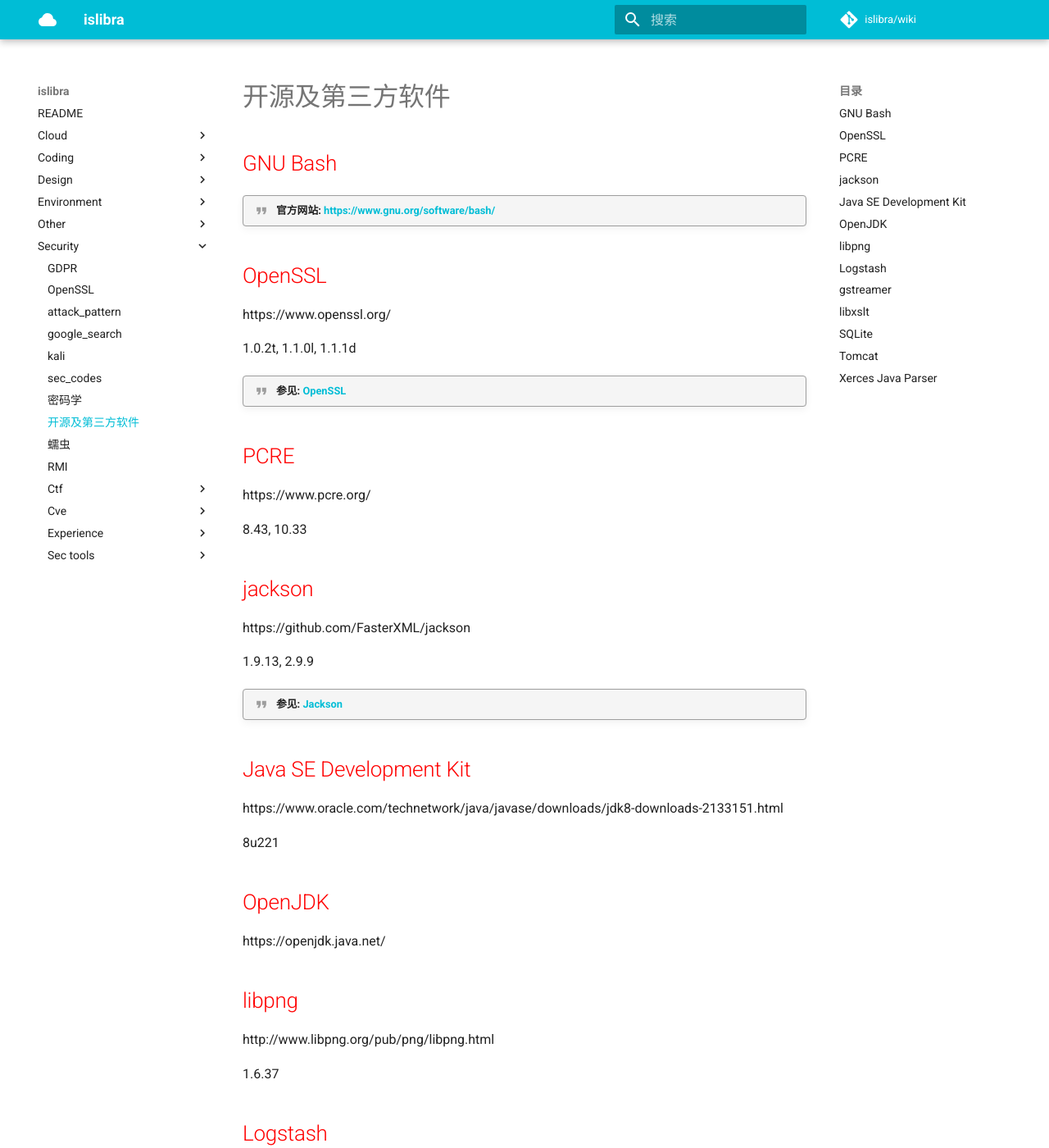
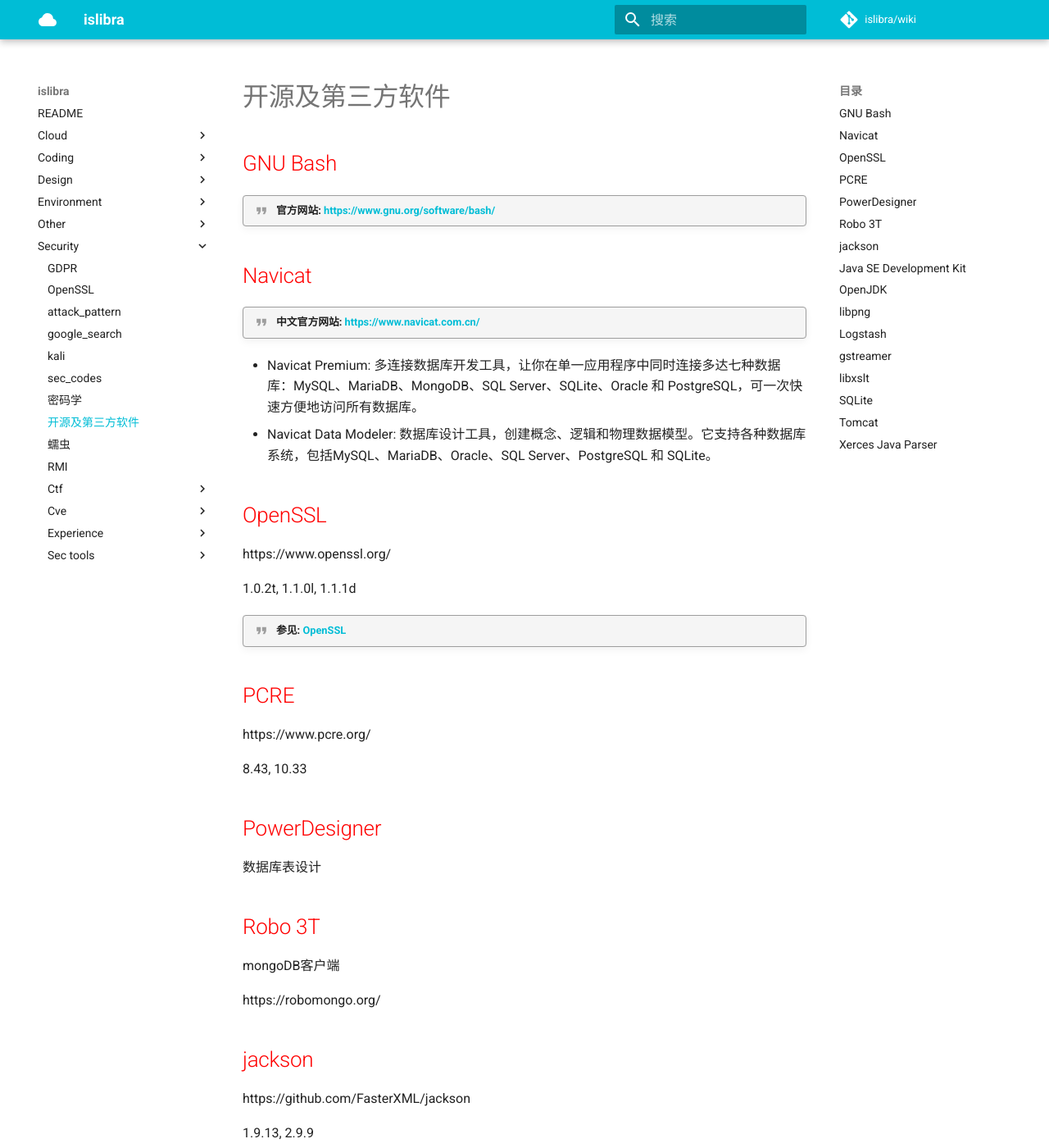
Before and after one commit to islibra/wiki, an MkDocs documentation site: the page built from docs/security/开源及第三方软件.md, in a window 1280 px wide and 1400 px high. Shown: the whole window at 82% size. Built offline with MkDocs 1.6.1 and Material for MkDocs 9.7.7, drawn with Linux system fonts in a browser that asks for light colours; comment, search, counter and statistics services are not loaded.

Commit message:
Update 开源及第三方软件.md

```diff
--- a/docs/security/开源及第三方软件.md
+++ b/docs/security/开源及第三方软件.md
@@ -3,6 +3,14 @@
 ## GNU Bash
 
 !!! quote "官方网站: <https://www.gnu.org/software/bash/>"
+
+## Navicat
+
+!!! quote "中文官方网站: <https://www.navicat.com.cn/>"
+
+- Navicat Premium: 多连接数据库开发工具，让你在单一应用程序中同时连接多达七种数据库：MySQL、MariaDB、MongoDB、SQL Server、SQLite、Oracle 和 PostgreSQL，可一次快速方便地访问所有数据库。
+- Navicat Data Modeler: 数据库设计工具，创建概念、逻辑和物理数据模型。它支持各种数据库系统，包括MySQL、MariaDB、Oracle、SQL Server、PostgreSQL 和 SQLite。
+
 
 ## OpenSSL
 
@@ -17,6 +25,16 @@ https://www.openssl.org/
 https://www.pcre.org/
 
 8.43, 10.33
+
+## PowerDesigner
+
+数据库表设计
+
+## Robo 3T
+
+mongoDB客户端
+
+https://robomongo.org/
 
 ## jackson
 
```
